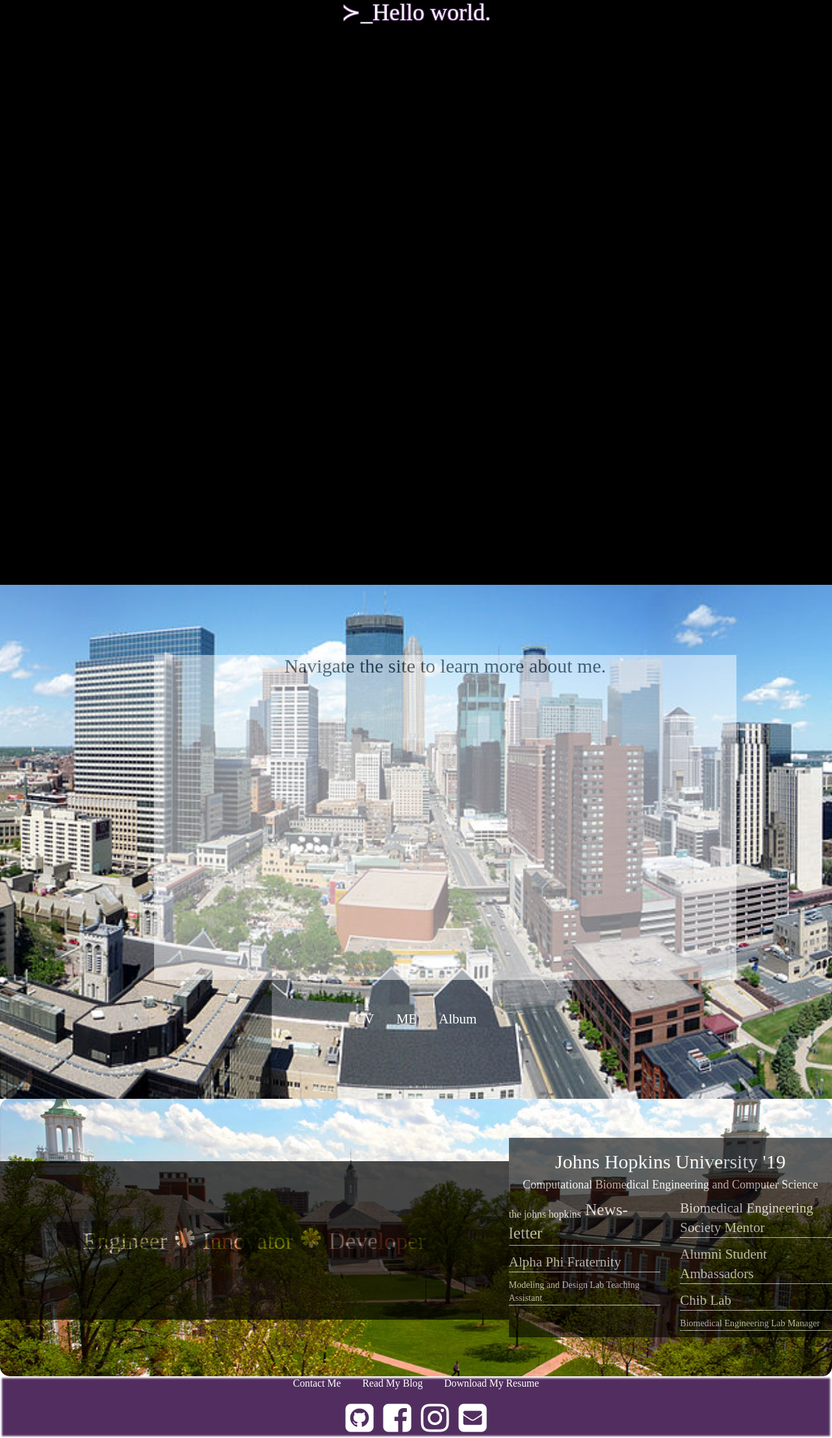
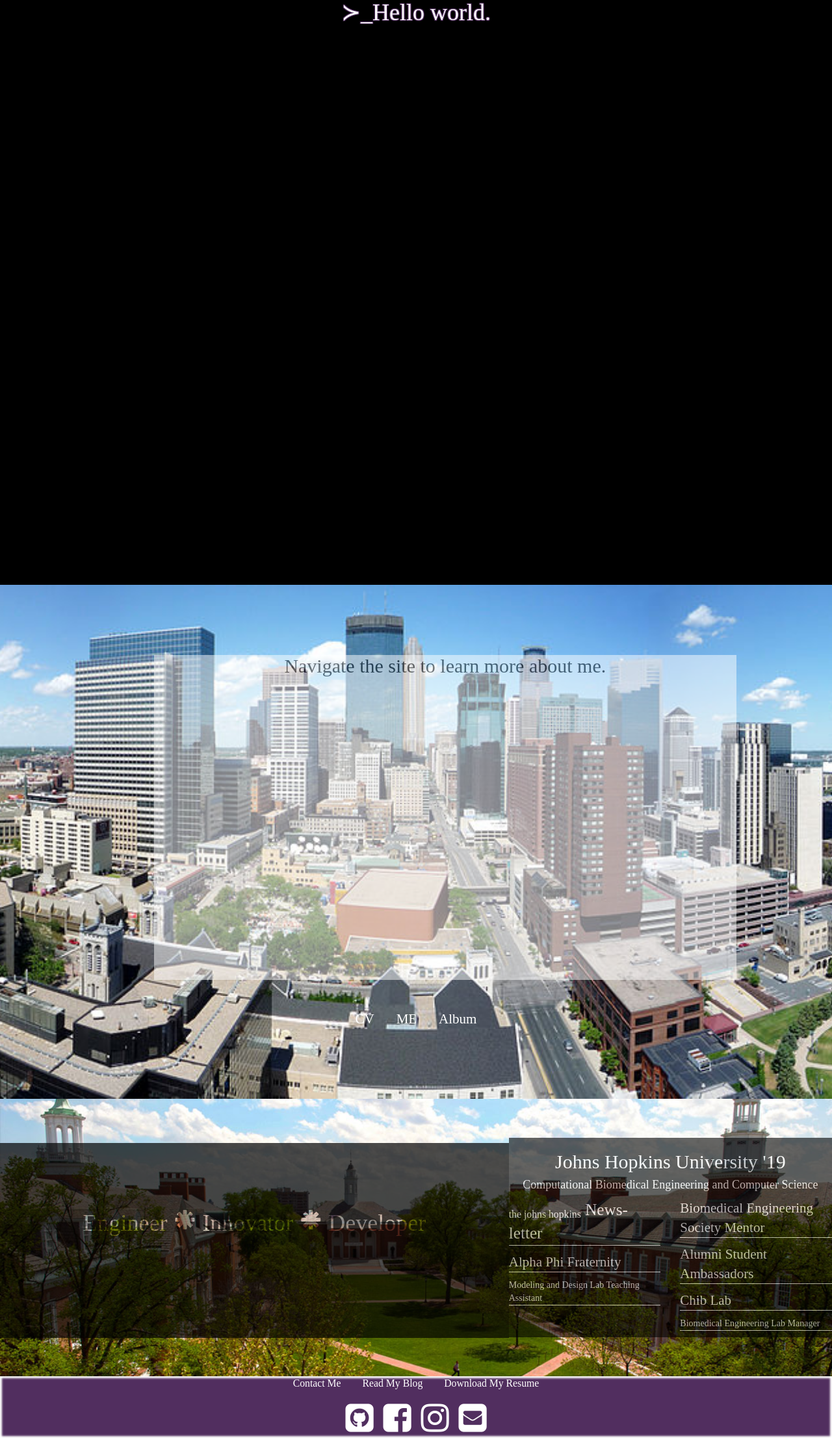
Before and after one commit to pfrank7/pfrank7.github.io, a Jekyll site: the page built from index.html, in a window 1280 px wide. Shown: the whole page at 65% size. Built offline with Jekyll 4.4.1, drawn with Linux system fonts in a browser that asks for light colours; nearby versions of some CDN libraries.

Commit message:
Update index.html

```diff
--- a/index.html
+++ b/index.html
@@ -48,12 +48,12 @@
 .Hopkins {
 	display:flex;
 	align-items:center;
-	background-image: url("JHU.JPG");
+	background-image: url("JHU.jpg");
 	background-color: white;
 	background-size:cover;
 	background-repeat:no-repeat;
 	opacity:1;
-	border-radius: 15px;
+	/*border-radius: 15px;*/
 	margin:0px;
 	font-family:'Times New Roman', Calibra, serif;
 	background-attachment: fixed;
@@ -63,7 +63,7 @@
 	text-align: center;
 	font-family: 'Apple Chancery', Times New Roman;
 	background-color:black;
-	height:100%;
+	height:300px;
 	width:100%;
 	mix-blend-mode: multiply;
 	padding:100px;
```
